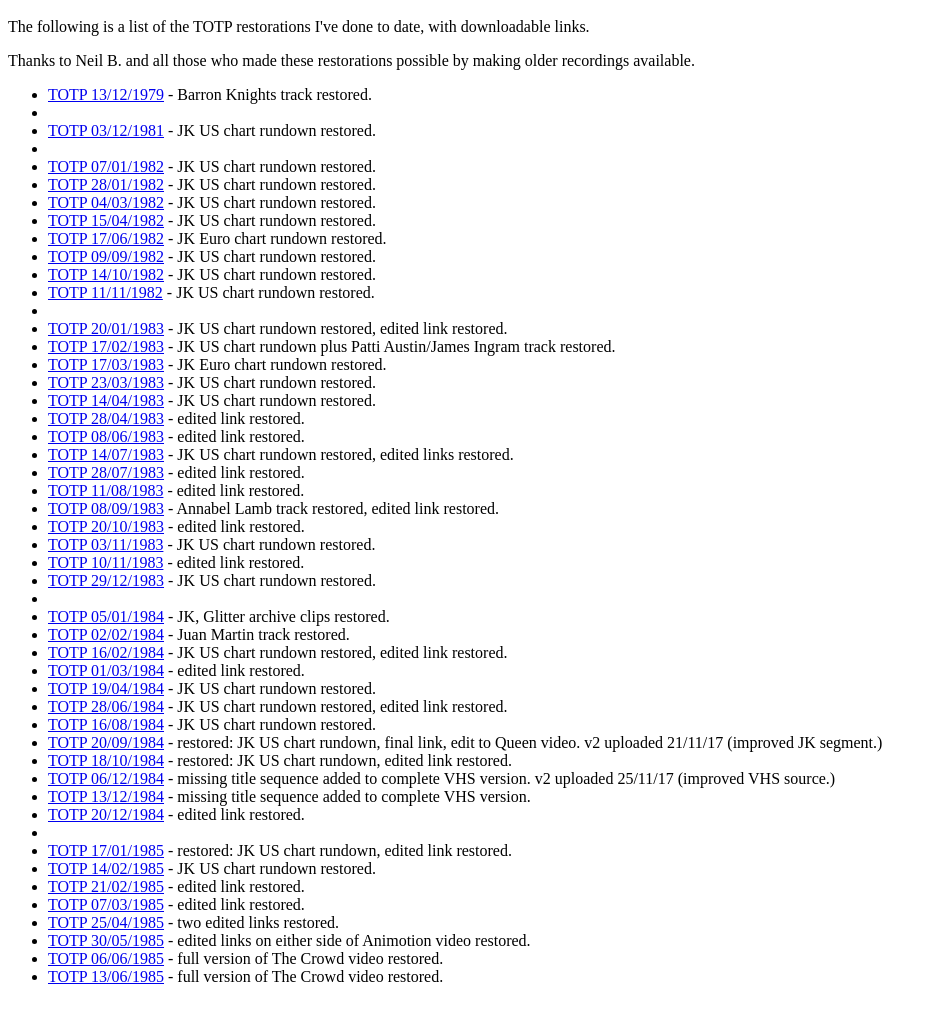
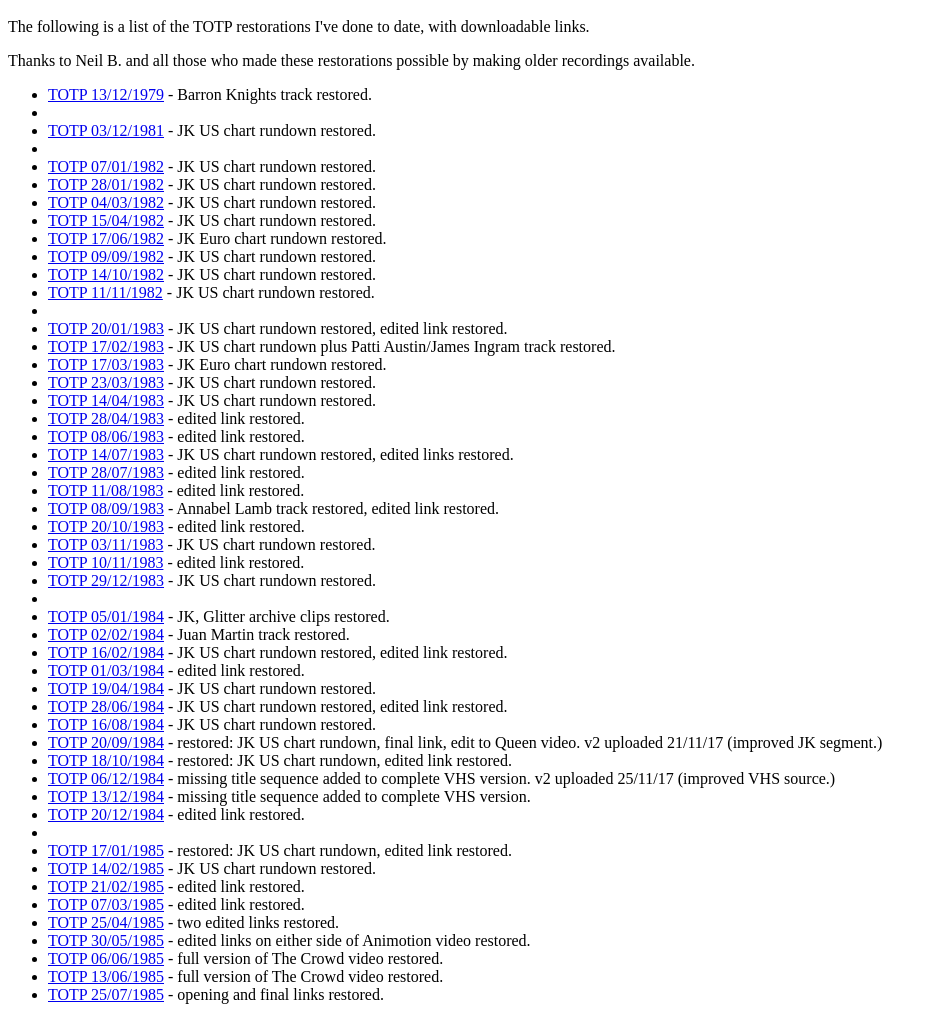
Before and after one commit to drykid/drykid.github.io, a plain HTML site: page index.html in a window 1280 px wide. Shown: the part 48-1068 px from the top of the page, without its empty margins (0-937 px from the left). Drawn offline with Linux system fonts and the light colour scheme.

Commit message:
Update index.html

```diff
--- a/index.html
+++ b/index.html
@@ -57,6 +57,7 @@
 <li><a href="https://www.4shared.com/video/cfsy_dOiei/TOTP_1985-05-30__restoration_.html">TOTP 30/05/1985</a> - edited links on either side of Animotion video restored.</li>
 <li><a href="https://www.4shared.com/video/ksZMcVm5ca/TOTP_1985-06-06__restoration_.html">TOTP 06/06/1985</a> - full version of The Crowd video restored.</li>
 <li><a href="https://www.4shared.com/video/rjH_rFY6ei/TOTP_1985-06-13___restoration_.html">TOTP 13/06/1985</a> - full version of The Crowd video restored.</li>
+<li><a href="https://www.4shared.com/video/ozyvefJvca/TOTP_1985-07-25__restoration_.html">TOTP 25/07/1985</a> - opening and final links restored.</li>
 </ul>
 </BODY>
 </HTML>
```
